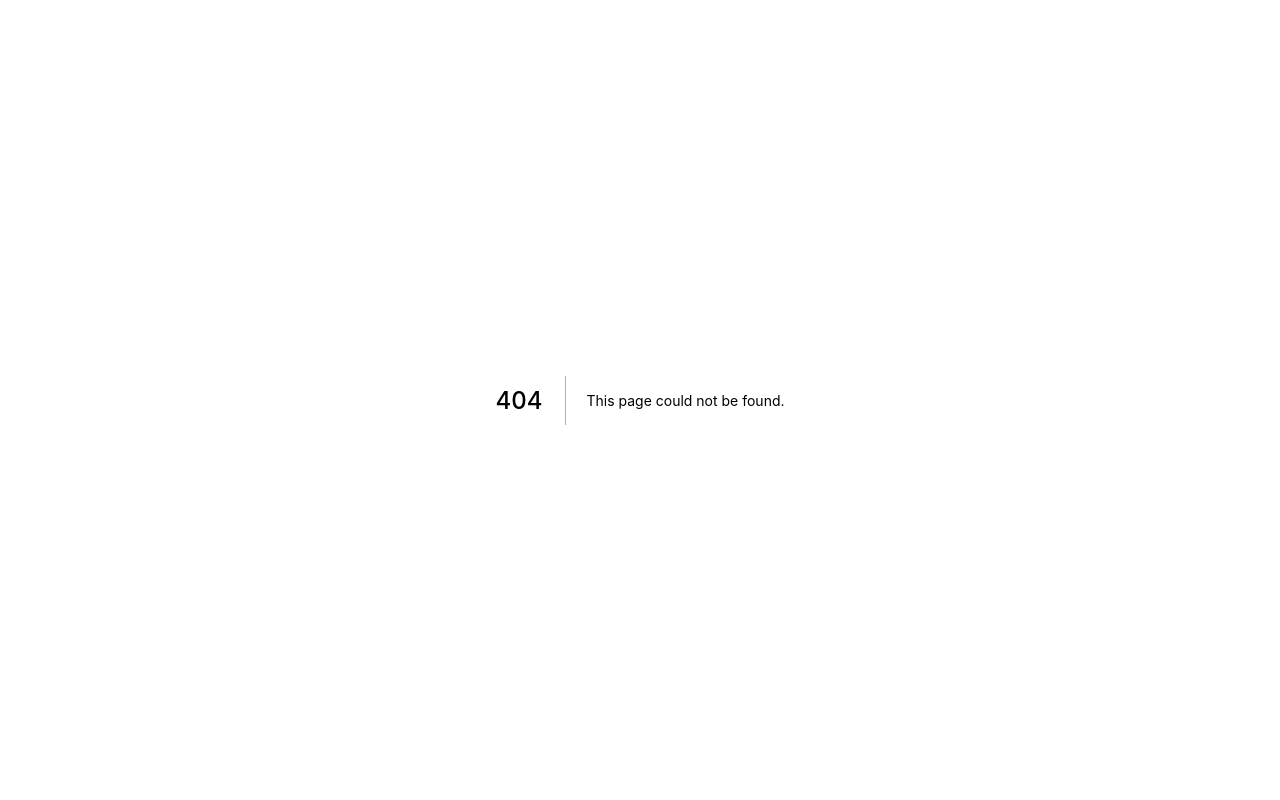
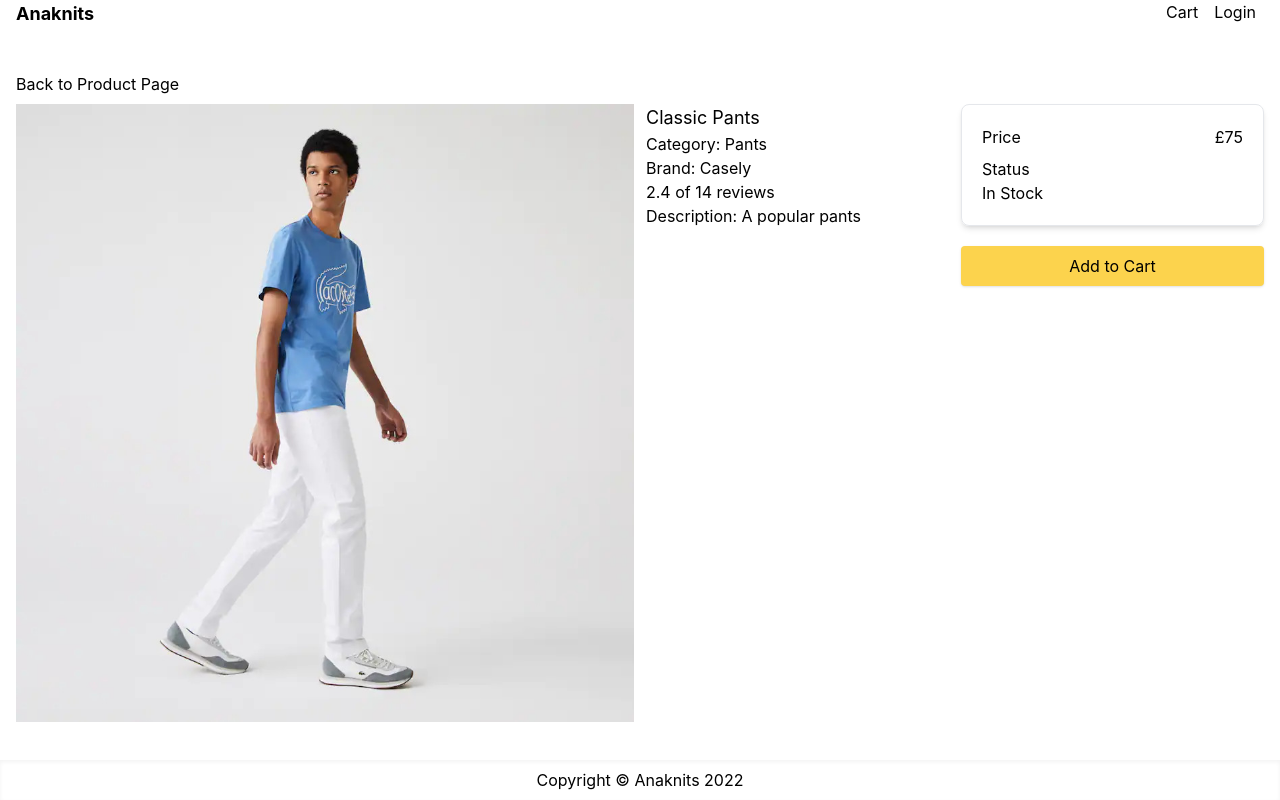
Before and after one commit to prgf87/anaknits-website, a Next.js app: page /product/classic-pants in a window 1280 px wide. Before the commit this address had no page. Built offline with nearby package versions, Linux system fonts and the light colour scheme.

Commit message:
Dynamic Product Page Implemented

```diff
--- a/package.json
+++ b/package.json
@@ -14,6 +14,7 @@
     "react-dom": "^18.2.0"
   },
   "devDependencies": {
+    "@types/react": "^18.0.15",
     "autoprefixer": "^10.4.7",
     "eslint": "8.19.0",
     "eslint-config-next": "12.2.1",
--- /dev/null
+++ b/pages/product/[slug].js
@@ -0,0 +1,58 @@
+import React from 'react';
+import Layout from '../../components/Layout';
+import { useRouter } from 'next/router';
+import data from '../../utils/data';
+import Link from 'next/link';
+import Image from 'next/image';
+
+export default function ProductScreen() {
+  const { query } = useRouter();
+  const { slug } = query;
+  const product = data.products.find((x) => x.slug === slug);
+  if (!product) {
+    return <div>Product Not Found</div>;
+  }
+  return (
+    <Layout title={product.name}>
+      <div className="py-2">
+        <Link href="/">Back to Product Page</Link>
+      </div>
+      <div className="grid md:grid-cols-4 md:gap-3">
+        <div className="md:col-span-2">
+          <Image
+            src={product.image}
+            alt={product.name}
+            width={640}
+            height={640}
+            layout="responsive"
+          />
+        </div>
+        <div>
+          <ul>
+            <li>
+              <h1 className="text-lg">{product.name}</h1>
+            </li>
+            <li>Category: {product.category}</li>
+            <li>Brand: {product.brand}</li>
+            <li>
+              {product.rating} of {product.numReviews} reviews
+            </li>
+            <li>Description: {product.description}</li>
+          </ul>
+        </div>
+        <div>
+          <div className="card p-5">
+            <div className="mb-2 flex justify-between">
+              <div>Price</div>
+
+              <div>£{product.price}</div>
+            </div>
+            <div>Status</div>
+            <div>{product.countInStock > 0 ? 'In Stock' : 'Unavaialble'}</div>
+          </div>
+          <button className="primary-button w-full">Add to Cart</button>
+        </div>
+      </div>
+    </Layout>
+  );
+}
```
Also changed, not shown: 1 other file (tests, documents, lock files or other folders).
